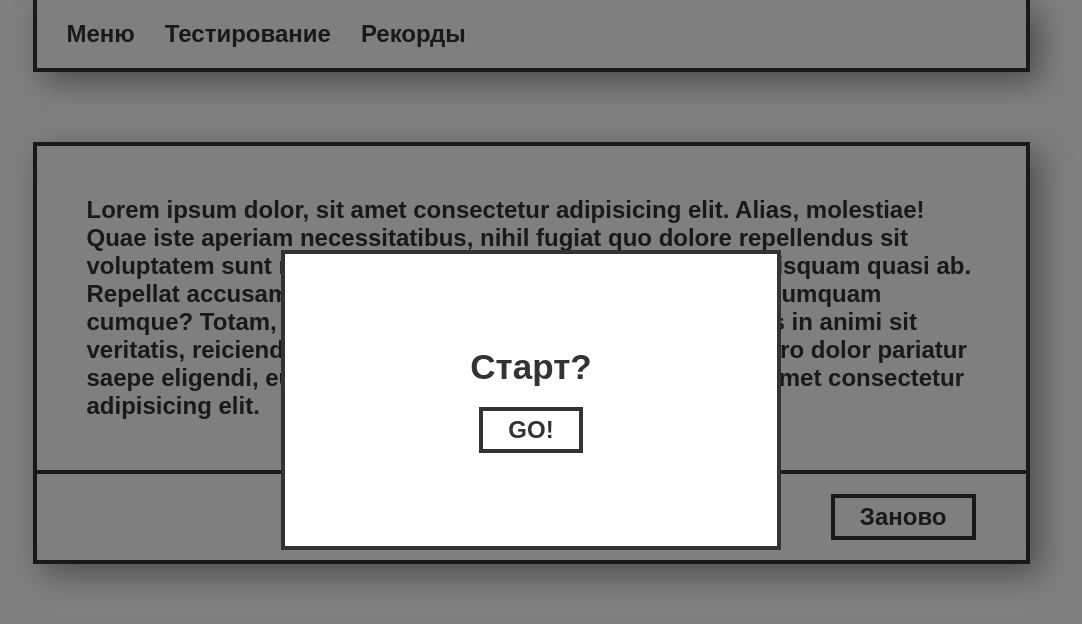
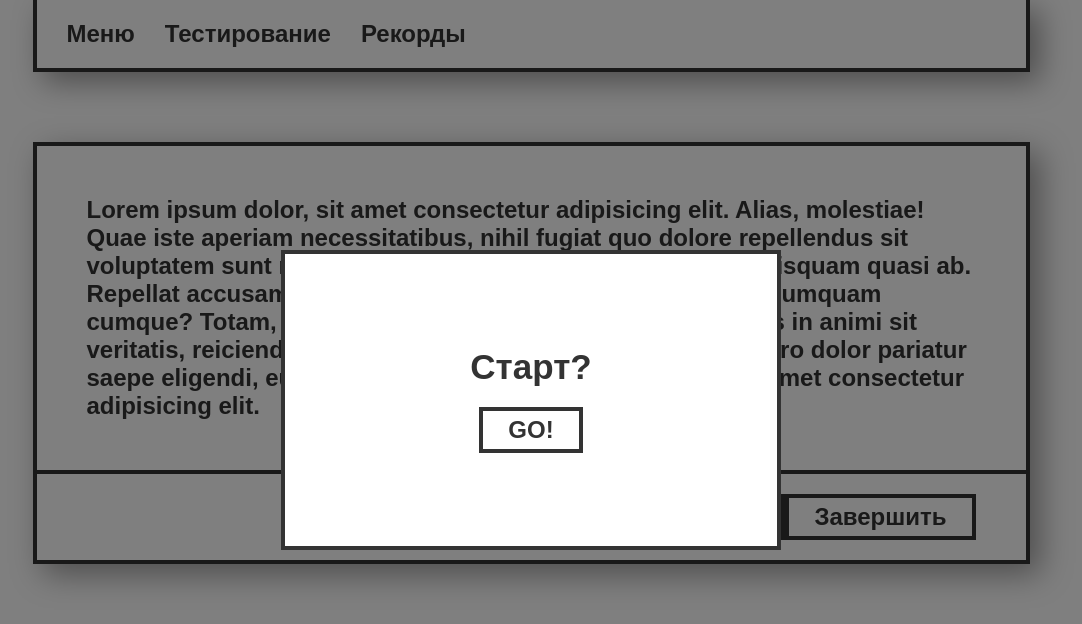
Before and after one commit to tiMURtSE/typing-app, a React (Create React App) app: page /testing in a window 1280 px wide. Shown: the top 624 px of the page, without its empty margins (109-1191 px from the left). Built offline with nearby package versions, Linux system fonts and the light colour scheme.

Commit message:
добавлен контекст для результатов

```diff
--- /dev/null
+++ b/src/api/fetchRandomText.js
@@ -0,0 +1 @@
+export const randomText = 'Раз два три!';
--- a/src/components/Button.jsx
+++ b/src/components/Button.jsx
@@ -1,5 +1,4 @@
 import React from 'react';
-import refresh from '../assets/refresh-icon.png';
 
 import { StyledButton } from './styles/Button.styled';
 
--- a/src/components/ModalWindow.jsx
+++ b/src/components/ModalWindow.jsx
@@ -1,14 +1,21 @@
-import React from 'react';
+import React, { useContext } from 'react';
+import ResultContext from '../utils/createContext';
 import Button from './Button';
 
 import { StyledModalWidnow } from './styles/ModalWindow.styled';
 
 const ModalWindow = ({ switchModalWindowState }) => {
+    const { result } = useContext(ResultContext);
+
     return (
         <StyledModalWidnow>
             <div className='inner-window'>
                 <span className='inner-window__label'>Старт?</span>
-                <Button title='GO!' onClickFunction={switchModalWindowState} />
+
+                <Button
+                    title='GO!'
+                    onClickFunction={switchModalWindowState}
+                />
             </div>
         </StyledModalWidnow>
     );
--- a/src/components/TextBox.jsx
+++ b/src/components/TextBox.jsx
@@ -1,16 +1,25 @@
-import React from 'react';
+import React, { useContext, useState } from 'react';
+import { useNavigate } from 'react-router-dom';
+import ResultContext from '../utils/createContext';
 import Button from './Button';
+import ModalWindow from './ModalWindow';
 
 import { StyledTextBox } from './styles/TextBox.styled';
 
-const TextBox = () => {
+const TextBox = ({ switchModalWindowState }) => {
+    // cosnt [timer, setTimer] = useState(0);
+    // const [symbols, setSymbols] = useState(0);
+    const { setResult } = useContext(ResultContext);
+
     return (
         <StyledTextBox>
             <div className='text-area'>Lorem ipsum dolor, sit amet consectetur adipisicing elit. Alias, molestiae! Quae iste aperiam necessitatibus, nihil fugiat quo dolore repellendus sit voluptatem sunt repellat neque est. Atque ipsam tempora quisquam quasi ab. Repellat accusamus nam deserunt magni assumenda nulla numquam cumque? Totam, accusamus eveniet ut corporis dolorem eos in animi sit veritatis, reiciendis repellendus repudiandae recusandae porro dolor pariatur saepe eligendi, eum necessitatibus. Lorem ipsum dolor, sit amet consectetur adipisicing elit.</div>
 
             <div className='button-area'>
-                <Button title='Заново' onClickFunction={() => console.log('Заново')}/>
+                <Button title='Заново' onClickFunction={() => switchModalWindowState()}/>
+                <Button title='Завершить' onClickFunction={() => setResult(Date.now())}/>
             </div>
+
         </StyledTextBox>
     );
 };
--- a/src/pages/Testing.jsx
+++ b/src/pages/Testing.jsx
@@ -2,20 +2,33 @@ import React, { useState } from 'react';
 
 import TextBox from '../components/TextBox';
 import ModalWindow from '../components/ModalWindow';
+import ResultContext from '../utils/createContext';
 
 const Testing = () => {
     const [isModalWindowActive, setIsModalWindowActive] = useState(true);
+    const [result, setResult] = useState({});
 
     const switchModalWindowState = () => {
         setIsModalWindowActive(!isModalWindowActive);
     };
 
     return (
-        <div>
-            <TextBox />
+        <ResultContext.Provider value={{
+            result,
+            setResult,
+        }}>
+            <div>
+                <TextBox
+                    switchModalWindowState={switchModalWindowState}
+                />
 
-            {isModalWindowActive && <ModalWindow switchModalWindowState={switchModalWindowState}/>}
-        </div>
+                {(isModalWindowActive) &&
+                    <ModalWindow
+                        switchModalWindowState={switchModalWindowState}
+                    />
+                }
+            </div>
+        </ResultContext.Provider>
     );
 };
 
--- /dev/null
+++ b/src/utils/createContext.js
@@ -0,0 +1,5 @@
+import { createContext } from "react";
+
+const ResultContext = createContext({});
+
+export default ResultContext;
```
Also changed, not shown: 1 other file (tests, documents, lock files or other folders).
